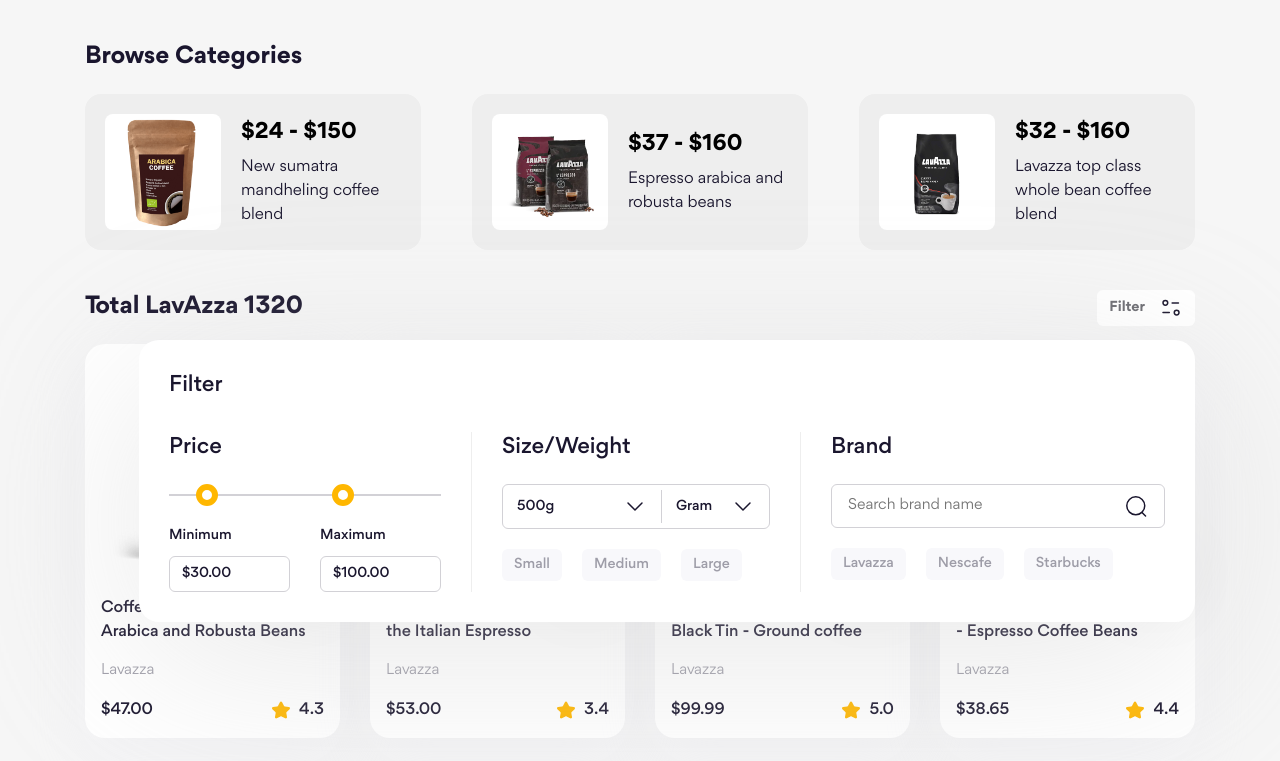
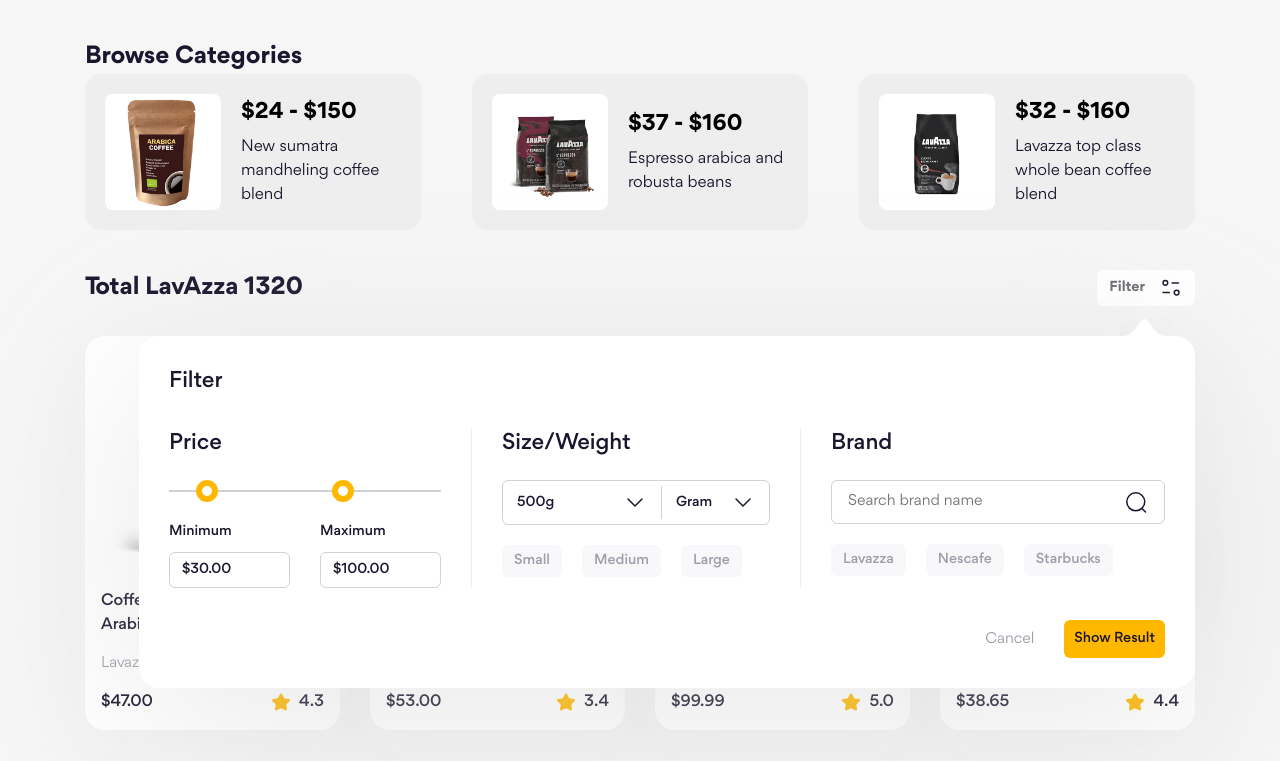
Before and after one commit to xuanthang205/grocerymart-xt, a website: page index.html in a window 1280 px wide. Shown: the part 543-1304 px from the top of the page. Drawn offline with Linux system fonts and the light colour scheme.

Commit message:
Form Filter #4

```diff
--- a/index.html
+++ b/index.html
@@ -111,6 +111,7 @@
                         </button>
 
                         <div class="filter">
+                            <img src="./assets/icons/arrow-up.png" alt="" class="filter__arrow">
                             <h3 class="filter__heading">Filter</h3>
                             <form action="" class="filter__form">
                                 <div class="filter__row">
@@ -221,6 +222,11 @@
                                             </div>
                                         </div>
                                     </div>
+                                </div>
+
+                                <div class="filter__row filter__footer">
+                                    <button class="btn btn--text filter__cancel">Cancel</button>
+                                    <button class="btn btn--primary filter__submit">Show Result</button>
                                 </div>
                             </form>
                         </div>
--- a/scss/components/_buttons.scss
+++ b/scss/components/_buttons.scss
@@ -50,3 +50,51 @@
         margin-top: 8px;
     }
 }
+
+// Buttons
+.btn {
+    height: 46px;
+    padding: 0 20px;
+    border-radius: 6px;
+
+    background-color: #f8f8fb;
+
+    font-size: 1.8rem;
+    font-weight: 500;
+
+    user-select: none;
+
+    + .btn {
+        margin-left: 20px;
+    }
+
+    &--text {
+        color:#9E9DA8;
+        background-color: transparent;
+        font-weight: 400;
+    }
+
+
+    &--primary {
+        background-color: #FFB700;
+    }
+
+    &--outline {
+        background: transparent;
+        border: 1px solid #d2d1d6;
+    }
+
+    &--rounded {
+        border-radius: 99px;
+    }
+
+    &[disabled],
+    &--disabled {
+        opacity: 0.5;
+        pointer-events: none;
+    }
+
+    &:hover {
+        opacity: 0.9;
+    }
+}
--- a/scss/components/_filter-form.scss
+++ b/scss/components/_filter-form.scss
@@ -6,13 +6,20 @@
 .filter {
     position: absolute;
     right: 0;
-    top: 50px;
+    top: 66px;
 
     padding: 30px;
     border-radius: 20px;
 
     background-color: var(--filter-form-bg);
     filter: drop-shadow(0px 40px 90px var(--filter-form-shadow));
+
+    &__arrow {
+        position: absolute;
+        right: 25px;
+        top: -17px;
+        width: 50.25px;
+    }
 
     &__heading {
         font-size: 2.2rem;
@@ -177,4 +184,24 @@
         background: var(--Background-3, #eee);
         margin: 0 30px;
     }
+
+    &__footer {
+        display: flex;
+        justify-content: flex-end;
+
+        margin-top: 32px;
+    }
+
+    &__cancel, &__submit {
+        height: 38px;
+        padding: 0 10px;
+    }
+
+    &__cancel {
+        font-size: 1.5rem;
+    }
+
+    &__submit {
+        font-size: 1.4rem;
+    }
 }
--- a/scss/pages/_home.scss
+++ b/scss/pages/_home.scss
@@ -11,7 +11,6 @@
     }
 
     &__heading {
-        margin-bottom: 20px;
         color: var(--home-heading-color);
         font-size: 2.4rem;
         font-weight: 700;
@@ -42,5 +41,8 @@
     &__row {
         display: flex;
         justify-content: space-between;
+        align-items: center;
+
+        margin-bottom: 30px;
     }
 }
```
Also changed, not shown: assets/css/main.css, assets/icons/arrow-up.png (added), 1 other file.
